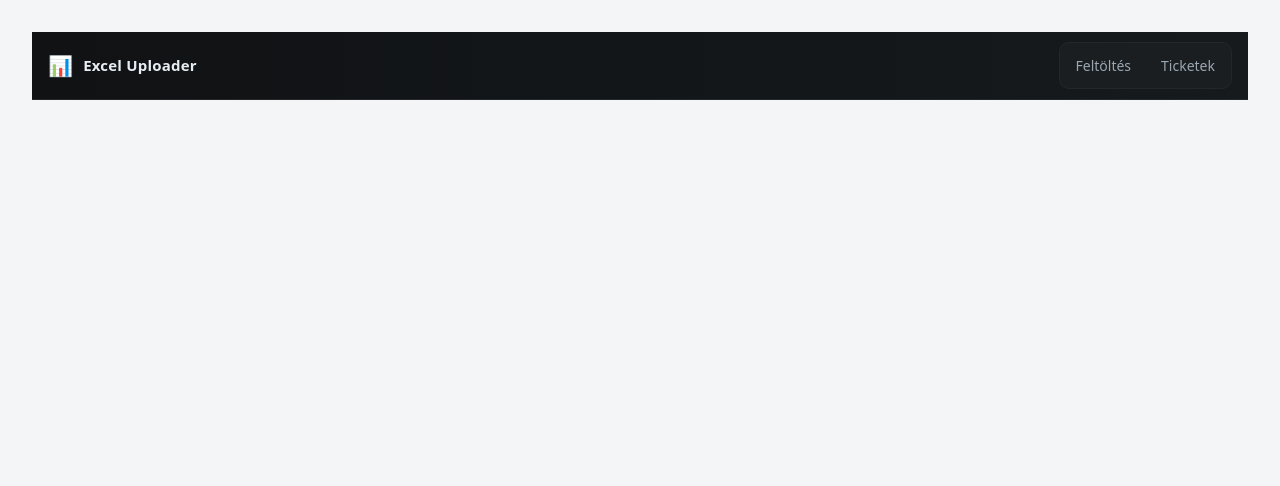
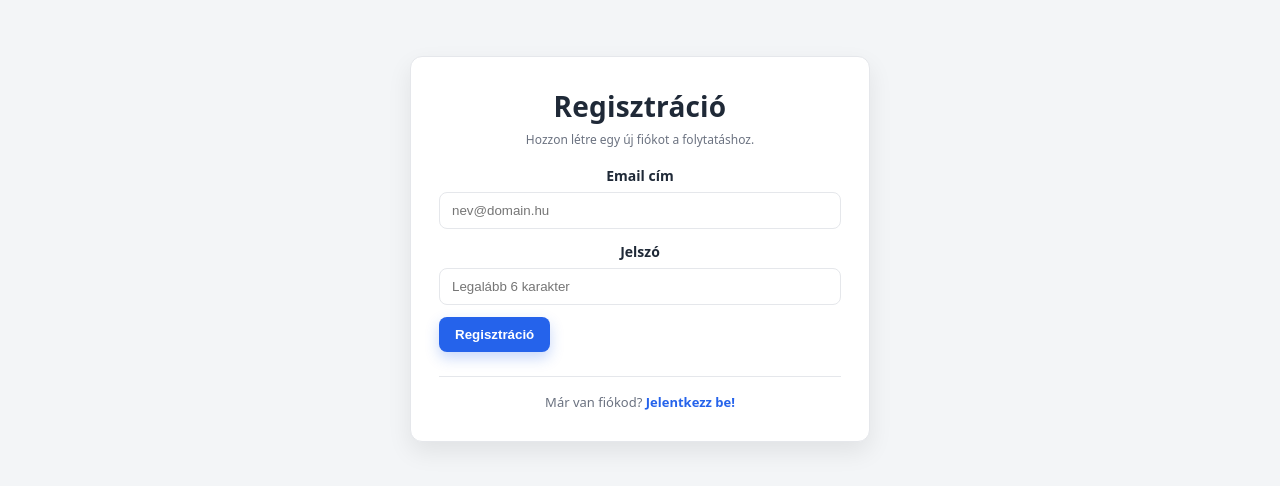
Before and after one commit to ThorTechProjects/excel-uploader, a React (Vite) app: page /register in a window 1280 px wide. Shown: the top 486 px of the page. Built offline with nearby package versions, Linux system fonts and the light colour scheme.

Commit message:
Implement authentication flow with login and registration; add session management and conditional routing

```diff
--- a/src/App.jsx
+++ b/src/App.jsx
@@ -1,20 +1,64 @@
-// src/App.jsx
-import React from 'react';
-import { BrowserRouter, Routes, Route } from 'react-router-dom';
+import React, { useState, useEffect } from 'react';
+import { BrowserRouter, Routes, Route, Navigate } from 'react-router-dom';
+import { supabase } from './lib/supabaseClient';
 import Navbar from './components/Navbar';
 import Uploader from './views/Uploader.jsx';
 import Tickets from './views/Tickets.jsx';
+import Login from './views/Login.jsx';
+import Registration from './views/Registration.jsx';
 import './App.css';
 
 export default function App() {
+  const [session, setSession] = useState(null);
+  const [loading, setLoading] = useState(true);
+
+  useEffect(() => {
+    // Első betöltéskor azonnal lekérjük az aktuális session-t, ha van.
+    supabase.auth.getSession().then(({ data: { session } }) => {
+      setSession(session);
+      setLoading(false); // Befejeztük a kezdeti betöltést
+    });
+
+    // Ez a Supabase varázslat: figyeljük a be- és kijelentkezési eseményeket.
+    // Ha a felhasználó be- vagy kijelentkezik, ez automatikusan frissíti a 'session' állapotot.
+    const { data: { subscription } } = supabase.auth.onAuthStateChange((_event, session) => {
+      setSession(session);
+    });
+
+    // Fontos: a komponens "életciklusának" végén leiratkozunk az eseményfigyelőről.
+    return () => subscription.unsubscribe();
+  }, []);
+
+  // Amíg a session állapotát ellenőrizzük, ne mutassunk semmit, hogy elkerüljük a villanást.
+  if (loading) {
+    return null;
+  }
+
   return (
     <BrowserRouter>
-      <Navbar />
+      {/* A Navbar csak akkor jelenik meg, ha van aktív session (be van lépve a user) */}
+      {session && <Navbar />}
       <main className="page-content">
         <Routes>
-          <Route path="/" element={<Uploader />} />
-          <Route path="/tickets" element={<Tickets />} />
-          {/* A /login útvonalat eltávolítottuk */}
+          {/* Főoldal és Tickets oldal: ha van session, betöltjük, ha nincs, átirányítjuk a loginra. */}
+          <Route
+            path="/"
+            element={session ? <Uploader /> : <Navigate to="/login" />}
+          />
+          <Route
+            path="/tickets"
+            element={session ? <Tickets /> : <Navigate to="/login" />}
+          />
+
+          {/* Login és Register oldal: ha nincs session, betöltjük, ha van, átirányítjuk a főoldalra. */}
+          <Route
+            path="/login"
+            element={!session ? <Login /> : <Navigate to="/" />}
+          />
+          <Route
+            path="/register"
+            element={!session ? <Registration /> : <Navigate to="/" />}
+          />
         </Routes>
       </main>
     </BrowserRouter>
--- a/src/components/Navbar.jsx
+++ b/src/components/Navbar.jsx
@@ -1,9 +1,15 @@
-// src/components/Navbar.jsx
 import React from 'react';
 import { NavLink } from 'react-router-dom';
+import { supabase } from '../lib/supabaseClient';
 import './Navbar.css';
 
 export default function Navbar() {
+  const handleLogout = async () => {
+    await supabase.auth.signOut();
+    // A kijelentkezés után az App.jsx 'onAuthStateChange' eseménye
+    // null-ra állítja a session-t, és automatikusan a login oldalra irányít.
+  };
+
   return (
     <header className="topbar">
       <div className="topbar__inner">
@@ -19,6 +25,10 @@ export default function Navbar() {
           <NavLink to="/tickets" className={({isActive}) => 'nav__link' + (isActive ? ' is-active' : '')}>
             Ticketek
           </NavLink>
+          {/* Kijelentkezés gomb */}
+          <button onClick={handleLogout} className="nav__link" style={{border:0, background:'transparent', cursor:'pointer'}}>
+            Kijelentkezés
+          </button>
         </nav>
       </div>
     </header>
--- a/src/index.css
+++ b/src/index.css
@@ -317,3 +317,26 @@ input[type="text"]:focus {
 .table-wrapper th:hover {
   background: #eaeaea;
 }
+
+/* src/index.css végére add hozzá ezt */
+
+.auth-switcher {
+  margin-top: 24px;
+  padding-top: 16px;
+  border-top: 1px solid var(--border);
+  text-align: center;
+  font-size: 13px;
+  color: var(--muted);
+}
+
+.auth-switcher a {
+  color: var(--primary);
+  font-weight: 600;
+  text-decoration: none;
+  transition: color .2s ease;
+}
+
+.auth-switcher a:hover {
+  color: var(--primary-700);
+  text-decoration: underline;
+}
--- a/src/views/Login.jsx
+++ b/src/views/Login.jsx
@@ -1,37 +1,48 @@
-import React from 'react';
+import React, { useState } from 'react';
+import { supabase } from '../lib/supabaseClient';
+import { Link } from 'react-router-dom';
+import ErrorMessage from '../components/ErrorMessage.jsx';
 
-export default function Login({ onLogin }) {
-  const [email, setEmail] = React.useState('felhasznalo@email.com');
-  const [password, setPassword] = React.useState('jelszo123');
-  const [error, setError] = React.useState('');
+export default function Login() {
+  const [loading, setLoading] = useState(false);
+  const [email, setEmail] = useState('');
+  const [password, setPassword] = useState('');
+  const [error, setError] = useState('');
 
-  const handleSubmit = (e) => {
+  const handleLogin = async (e) => {
     e.preventDefault();
-    if (email === 'felhasznalo@email.com' && password === 'jelszo123') {
-      setError('');
-      onLogin();
-    } else {
-      setError('Helytelen email cím vagy jelszó.');
+    setError('');
+    setLoading(true);
+    try {
+      const { error } = await supabase.auth.signInWithPassword({ email, password });
+      if (error) throw error;
+      // Sikeres bejelentkezés után az App.jsx 'onAuthStateChange' eseménye
+      // frissíti a session-t, és automatikusan megtörténik az átirányítás.
+    } catch (error) {
+      setError(error.message || 'Hiba a bejelentkezés során. Ellenőrizd az adatokat!');
+    } finally {
+      setLoading(false);
     }
   };
 
   return (
     <div className="page">
       <div className="card">
-        <div className="header" style={{marginBottom: 16}}>
+        <div className="header" style={{ marginBottom: 16 }}>
           <h1>Bejelentkezés</h1>
           <p className="muted">Kérjük, jelentkezz be a folytatáshoz.</p>
         </div>
 
-        <form onSubmit={handleSubmit}>
+        <form onSubmit={handleLogin}>
           <label htmlFor="email">Email cím</label>
           <input
             id="email"
             type="email"
-            placeholder="pl. nev@domain.hu"
+            placeholder="nev@domain.hu"
             value={email}
             onChange={(e) => setEmail(e.target.value)}
             required
+            disabled={loading}
           />
 
           <label htmlFor="password">Jelszó</label>
@@ -42,17 +53,19 @@ export default function Login({ onLogin }) {
             value={password}
             onChange={(e) => setPassword(e.target.value)}
             required
+            disabled={loading}
           />
 
-          {error ? <div className="alert alert--error">{error}</div> : null}
+          {error && <ErrorMessage message={error} />}
 
-          <div className="actions" style={{marginTop: 12}}>
-            <button type="submit">Belépés</button>
+          <div className="actions" style={{ marginTop: 12 }}>
+            <button type="submit" disabled={loading}>
+              {loading ? 'Folyamatban...' : 'Belépés'}
+            </button>
           </div>
         </form>
-
-        <div className="footer-note">
-          Teszt adatok: <strong>felhasznalo@email.com</strong> / <strong>jelszo123</strong>
+        <div className="auth-switcher">
+          Nincs még fiókod? <Link to="/register">Regisztrálj egyet!</Link>
         </div>
       </div>
     </div>
--- /dev/null
+++ b/src/views/Registration.jsx
@@ -0,0 +1,75 @@
+import React, { useState } from 'react';
+import { supabase } from '../lib/supabaseClient';
+import { Link } from 'react-router-dom';
+import ErrorMessage from '../components/ErrorMessage.jsx';
+
+export default function Registration() {
+    const [loading, setLoading] = useState(false);
+    const [email, setEmail] = useState('');
+    const [password, setPassword] = useState('');
+    const [message, setMessage] = useState('');
+    const [error, setError] = useState('');
+
+    const handleRegister = async (e) => {
+        e.preventDefault();
+        setError('');
+        setMessage('');
+        setLoading(true);
+        try {
+            const { error } = await supabase.auth.signUp({ email, password });
+            if (error) throw error;
+            setMessage('Sikeres regisztráció! Kérlek, erősítsd meg az e-mail címedet a kapott linken keresztül a bejelentkezés előtt.');
+        } catch (error) {
+            setError(error.message || 'Hiba a regisztráció során.');
+        } finally {
+            setLoading(false);
+        }
+    };
+
+    return (
+        <div className="page">
+            <div className="card">
+                <div className="header" style={{ marginBottom: 16 }}>
+                    <h1>Regisztráció</h1>
+                    <p className="muted">Hozzon létre egy új fiókot a folytatáshoz.</p>
+                </div>
+
+                <form onSubmit={handleRegister}>
+                    <label htmlFor="email">Email cím</label>
+                    <input
+                        id="email"
+                        type="email"
+                        placeholder="nev@domain.hu"
+                        value={email}
+                        onChange={(e) => setEmail(e.target.value)}
+                        required
+                        disabled={loading}
+                    />
+
+                    <label htmlFor="password">Jelszó</label>
+                    <input
+                        id="password"
+                        type="password"
+                        placeholder="Legalább 6 karakter"
+                        value={password}
+                        onChange={(e) => setPassword(e.target.value)}
+                        required
+                        disabled={loading}
+                    />
+
+                    {message && <div className="alert" style={{ borderColor: 'green', color: 'green', background: '#f0fff4', marginTop: '12px' }}>{message}</div>}
+                    {error && <ErrorMessage message={error} />}
+
+                    <div className="actions" style={{ marginTop: 12 }}>
+                        <button type="submit" disabled={loading}>
+                            {loading ? 'Folyamatban...' : 'Regisztráció'}
+                        </button>
+                    </div>
+                </form>
+                <div className="auth-switcher">
+                    Már van fiókod? <Link to="/login">Jelentkezz be!</Link>
+                </div>
+            </div>
+        </div>
+    );
+}
```
